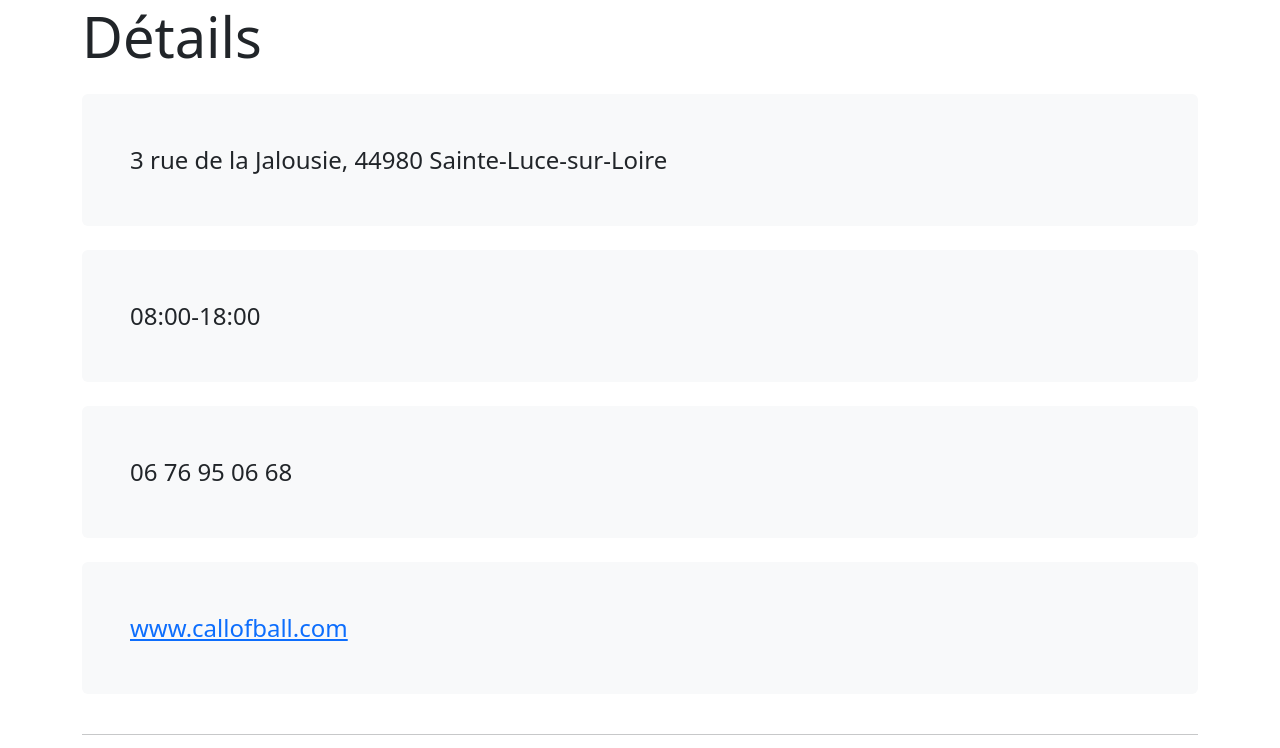
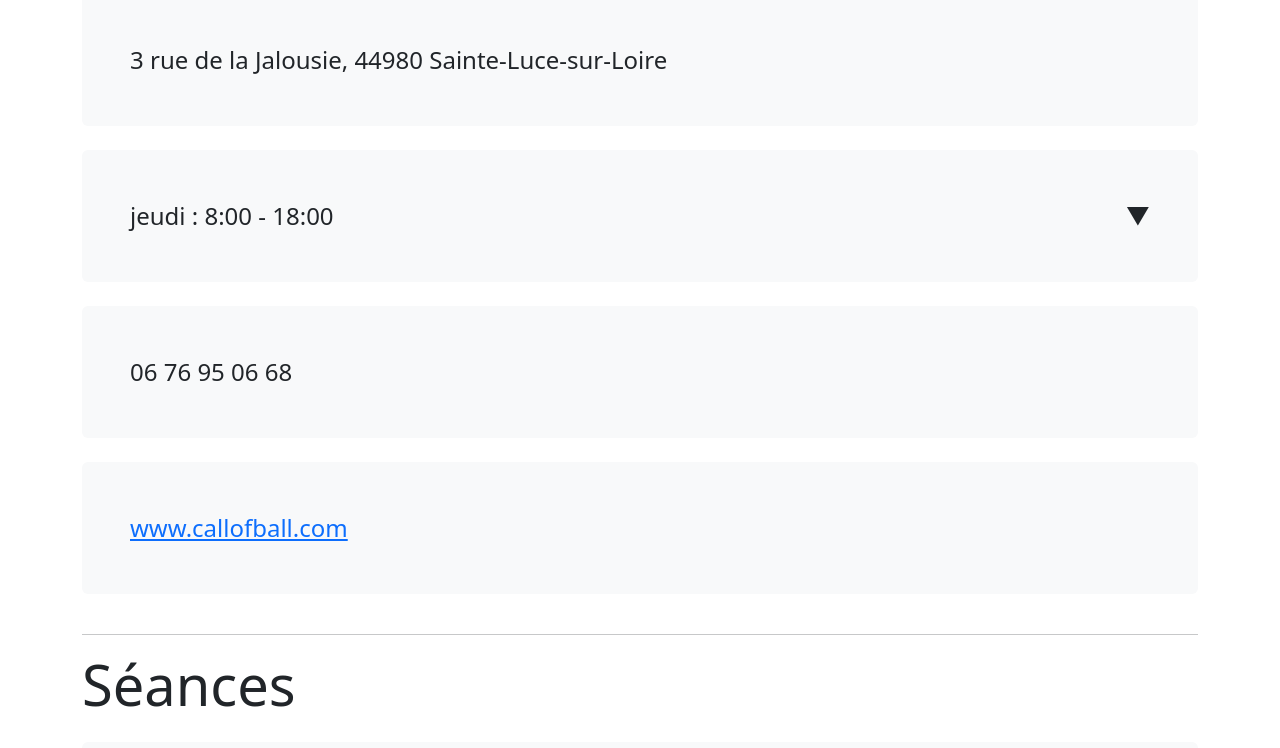
Before and after one commit to chams14/ihm, a plain HTML site: page index.html in a window 1280 px wide. Shown: the part 792-1540 px from the top of the page. Drawn offline with nearby package versions, Linux system fonts and the light colour scheme.

Commit message:
maj lieu

```diff
--- a/index.html
+++ b/index.html
@@ -16,11 +16,6 @@
   </head>
   <body>
     <div id="outer">
-      <div class="top">
-        <div id="textTitle">
-          <h2 id="title">TP IHM</h2>
-        </div>
-      </div>
     </div>
   </body>
 </html>
--- a/js/controler.js
+++ b/js/controler.js
@@ -1,30 +1,10 @@
+// Controller
 class Controler {
-
     constructor(model) {
-
         this.view = new View();
         this.model = model;
-        this.creerLieu();
+
+        const lieu = this.model.getLieu();
+        this.view.afficherLieu(lieu);
     }
-
-    creerLieu() {
-        // Création d'une instance de Lieu
-        const lieu1 = new Lieu(
-            'image/callofball.jpg',
-            'Call Of Ball',
-            4.2,
-            '3 rue de la Jalousie',
-            '44980',
-            'Sainte-Luce-sur-Loire',
-            '08:00-18:00',
-            '06 76 95 06 68',
-            'www.callofball.com',
-            [new Seance('Tournoi 5x5', '2024-10-23', '10:00'),
-                new Seance('Tournoi 3x3', '2024-10-23', '12:00'),
-                new Seance('Séance libre', '2024-10-23', '15:00')
-            ]
-        );
-        this.view.afficherLieu(lieu1);
-    }
-
 }
--- a/js/model.js
+++ b/js/model.js
@@ -1,14 +1,40 @@
-
-
-// implementation class
-
 class Model extends Observable {
-
-    constructor(){
+    constructor() {
         super();
+        this.lieu = this.creerLieu(); // Crée un lieu par défaut au sein du modèle
     }
 
+    // Méthode pour créer les données du lieu
+    creerLieu() {
+        return new Lieu(
+            'image/callofball.jpg',
+            'Call Of Ball',
+            4.2,
+            '3 rue de la Jalousie',
+            '44980',
+            'Sainte-Luce-sur-Loire',
+            [
+                new Horaire('lundi'),
+                new Horaire('mardi'),
+                new Horaire('mercredi'),
+                new Horaire('jeudi'),
+                new Horaire('vendredi')
+            ],
+            '06 76 95 06 68',
+            'www.callofball.com',
+            [
+                new Seance('Tournoi 5x5', '2024-10-23', '10:00'),
+                new Seance('Tournoi 3x3', '2024-10-23', '12:00'),
+                new Seance('Séance libre', '2024-10-23', '15:00')
+            ]
+        );
+    }
+
+    getLieu() {
+        return this.lieu;
+    }
 }
+
 
 class Lieu {
     constructor(image, nom, note,  adresse, codePostal, ville, horaires, telephone, site, seances) {
@@ -27,9 +53,22 @@ class Lieu {
 }
 
 class Seance {
+    static currentId = 1;
+
     constructor(nom, date, heure) {
+        this.id = Seance.currentId++;
         this.nom = nom;
         this.date = date;
         this.heure = heure;
     }
 }
+
+class Horaire {
+    constructor(jour, heureDebut = "8:00", heureFin = "18:00") {
+
+        this.jour = jour;
+        this.heureDebut = heureDebut;
+        this.heureFin = heureFin;
+    }
+
+}
--- a/js/view.js
+++ b/js/view.js
@@ -1,14 +1,11 @@
 class View {
     constructor() {
-    // Création d'une structure de base
         this.div = document.createElement('div');
-
-    // Structure HTML de base ajoutée dans le constructeur
         this.div.innerHTML = `
             <div class="container mt-5">
                 <div class="row">
                     <div class="col-12">
-                    <h2 id="lieu-nom" class="text-left mb-4 display-3"></h2> <!-- Increased font size -->
+                        <h2 id="lieu-nom" class="text-left mb-4 display-3"></h2>
                     </div>
                 </div>
                 <div class="row">
@@ -19,60 +16,103 @@ class View {
                 <hr>
                 <div class="row">
                     <div class="col-12">
-                    <h4 class="mb-4 display-4">Détails</h4> <!-- Increased font size -->
-                    <div class="bg-light p-5 rounded mb-4 d-flex align-items-center"> <!-- Increased padding -->
-                        <p class="mb-0 fs-4"><strong></strong> <span id="lieu-adresse"></span></p> <!-- Increased font size -->
+                        <h4 class="mb-4 display-4">Détails</h4>
+                        <div class="bg-light p-5 rounded mb-4 d-flex align-items-center">
+                            <p class="mb-0 fs-4"><span id="lieu-adresse"></span></p>
                         </div>
-                    <div class="bg-light p-5 rounded mb-4 d-flex align-items-center"> <!-- Increased padding -->
-                        <p class="mb-0 fs-4"><strong></strong> <span id="lieu-horaires"></span></p> <!-- Increased font size -->
+                        <div id="lieu-horaires" class="bg-light p-5 rounded mb-4 d-flex align-items-center justify-content-between" style="cursor: pointer;">
+                            <p class="mb-0 fs-4" id="horaires-texte"></p>
+                            <span id="toggle-icon" style="font-size: 1.5em;">▼</span>
                         </div>
-                    <div class="bg-light p-5 rounded mb-4 d-flex align-items-center"> <!-- Increased padding -->
-                        <p class="mb-0 fs-4"><strong></strong> <span id="lieu-telephone"></span></p> <!-- Increased font size -->
+                        <div class="bg-light p-5 rounded mb-4 d-flex align-items-center">
+                            <p class="mb-0 fs-4"><span id="lieu-telephone"></span></p>
                         </div>
-                    <div class="bg-light p-5 rounded mb-4 d-flex align-items-center"> <!-- Increased padding -->
-                        <p class="mb-0 fs-4"><strong></strong> <a id="lieu-site" href=""></a></p> <!-- Increased font size -->
+                        <div class="bg-light p-5 rounded mb-4 d-flex align-items-center">
+                            <p class="mb-0 fs-4"><a id="lieu-site" href=""></a></p>
                         </div>
                     </div>
                 </div>
                 <hr>
                 <div class="row">
                     <div class="col-12">
-                    <h4 class="mb-4 display-4">Séances</h4> <!-- Increased font size -->
+                        <h4 class="mb-4 display-4">Séances</h4>
                         <div class="bg-light p-5 rounded mb-4">
                             <div id="lieu-seances" class="d-flex flex-column align-items-start">
-                            <!-- Buttons will be inserted here -->
+                                <!-- Boutons séances -->
                             </div>
                         </div>
                     </div>
                 </div>
                 <div class="text-center">
-                <button class="btn btn-dark btn-lg m-1">Ajouter une séance</button> <!-- Increased button size -->
+                    <button class="btn btn-dark btn-lg m-1">Ajouter une séance</button>
                 </div>
             </div>
         `;
 
-    // Ajouter cette structure dans un élément parent existant (par exemple #outer)
         let nodeParent = document.querySelector('#outer');
         nodeParent.appendChild(this.div);
+
+
+        this.div.querySelector("#lieu-horaires").addEventListener("click", () => {
+            this.afficherHorairesSemaine();
+        });
     }
 
-  // Méthode pour afficher le lieu et les séances dynamiquement
     afficherLieu(lieu) {
-    // Mise à jour des éléments avec les données du lieu
+        this.lieu = lieu;
         document.getElementById('lieu-image').src = lieu.image;
         document.getElementById('lieu-image').alt = lieu.nom;
         document.getElementById('lieu-nom').textContent = lieu.nom;
         document.getElementById('lieu-adresse').textContent = `${lieu.adresse}, ${lieu.codePostal} ${lieu.ville}`;
-    document.getElementById('lieu-horaires').textContent = lieu.horaires;
         document.getElementById('lieu-telephone').textContent = lieu.telephone;
         document.getElementById('lieu-site').href = `https://${lieu.site}`;
         document.getElementById('lieu-site').textContent = lieu.site;
 
-    // Construction du contenu des séances
-    let seancesHTML = lieu.seances.map(seance => `
-            <button class="btn btn-primary m-1 w-100 btn-lg">${seance.nom} - ${seance.date} à ${seance.heure}</button>
+        this.afficherHorairesJour(lieu.horaires);
+
+        const seancesHTML = lieu.seances.map(seance => `
+            <button class="btn btn-primary m-1 w-100 btn-lg" data-id="${seance.id}">
+                ${seance.nom} - ${seance.date} à ${seance.heure}
+            </button>
         `).join('');
+        document.getElementById('lieu-seances').innerHTML = seancesHTML;
 
-    document.getElementById('lieu-seances').innerHTML = seancesHTML;
+        document.querySelectorAll('#lieu-seances button').forEach(button => {
+            button.addEventListener('click', (event) => {
+                const seanceId = event.target.getAttribute('data-id');
+                console.log("Séance ID:", seanceId);
+            });
+        });
+    }
+
+    afficherHorairesJour(horaires) {
+        const joursFermes = ["samedi", "dimanche"];
+        const jourActuel = new Date().toLocaleString('fr-FR', { weekday: 'long' });
+
+        const horairesTexte = document.getElementById('horaires-texte');
+
+        if (joursFermes.includes(jourActuel)) {
+            horairesTexte.textContent = "Fermé";
+        } else {
+            const horaireJour = horaires.find(horaire => horaire.jour === jourActuel);
+            horairesTexte.textContent = horaireJour ? `${horaireJour.jour} : ${horaireJour.heureDebut} - ${horaireJour.heureFin}` : "Fermé";
         }
     }
+
+    afficherHorairesSemaine() {
+        const horairesTexte = document.getElementById('horaires-texte');
+        const toggleIcon = document.getElementById('toggle-icon');
+
+        if (horairesTexte.classList.contains("weekly-view")) {
+            horairesTexte.classList.remove("weekly-view");
+            this.afficherHorairesJour(this.lieu.horaires);
+            toggleIcon.textContent = "▼";
+        } else {
+            horairesTexte.classList.add("weekly-view");
+            horairesTexte.innerHTML = this.lieu.horaires.map(horaire =>
+                `<div>${horaire.jour} : ${horaire.heureDebut} - ${horaire.heureFin}</div>`
+            ).join('');
+            toggleIcon.textContent = "▲";
+        }
+    }
+}
```
Lines whose indentation alone changed are shown as unchanged.
